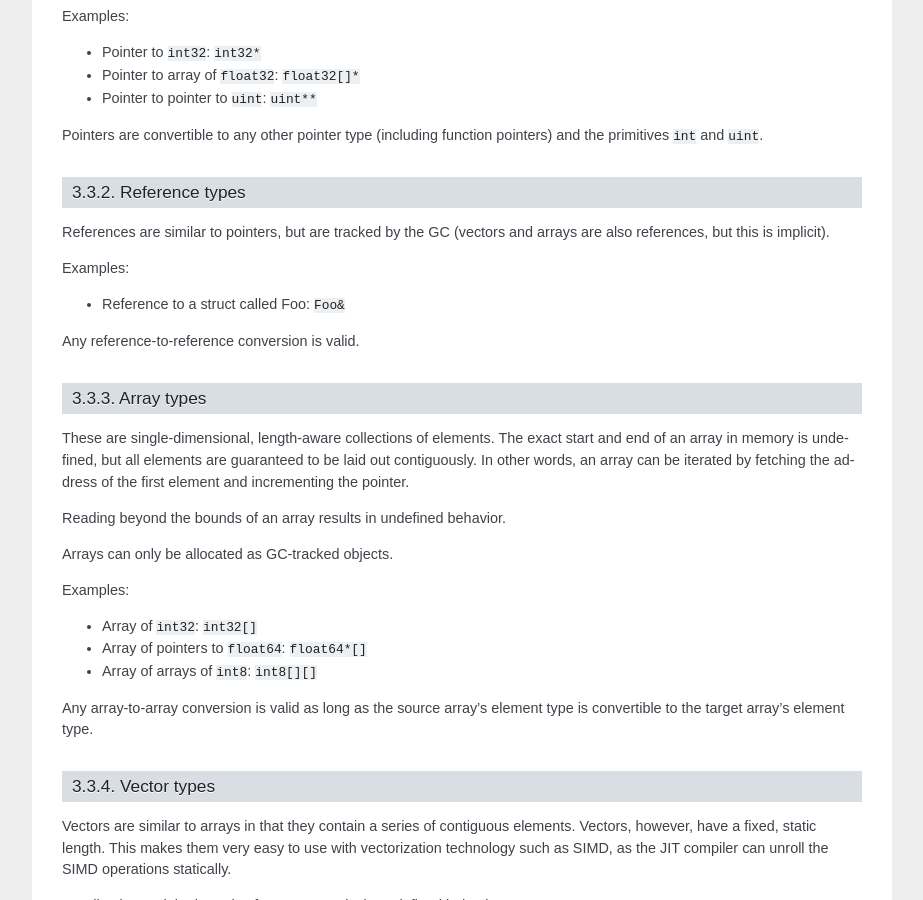
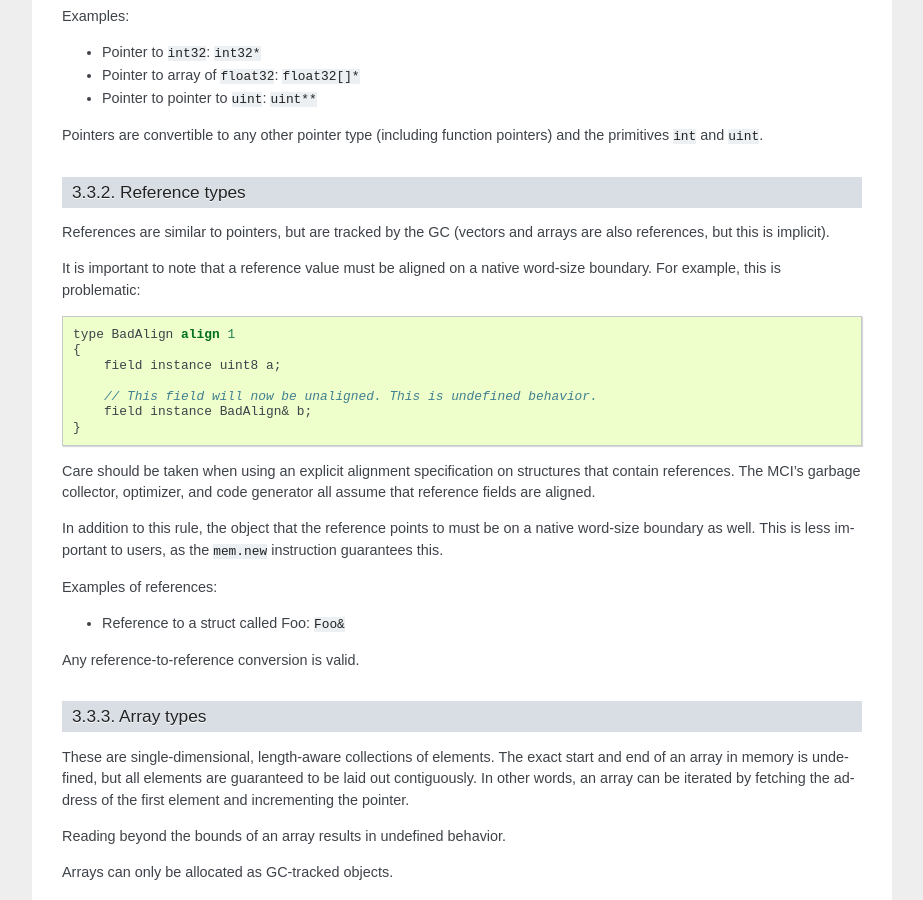
Before and after one commit to lycus/mci, a Sphinx documentation site: the page built from docs/type_system.rst, in a window 1280 px wide and 900 px high, scrolled down 2517 px. Shown: the whole window, without its empty margins (198-1121 px from the left). Built offline with Sphinx 7.4.7, drawn with Linux system fonts in a browser that asks for light colours.

Commit message:
Add some docs regarding reference alignment.

```diff
--- a/docs/concurrency.rst
+++ b/docs/concurrency.rst
@@ -18,4 +18,5 @@ reference values (this includes array and vector references). What this
 means is that dereferencing a reference (or an array/vector) will never
 result in an invalid memory access due to concurrency (save for the null
 case, naturally). Note that this is only guaranteed for references that are
-correctly aligned on a native word-size boundary.
+correctly aligned on a native word-size boundary (which is required for
+references to work correctly either way).
--- a/docs/type_system.rst
+++ b/docs/type_system.rst
@@ -159,7 +159,26 @@ Reference types
 References are similar to pointers, but are tracked by the GC (vectors
 and arrays are also references, but this is implicit).
 
-Examples:
+It is important to note that a reference value must be aligned on a native
+word-size boundary. For example, this is problematic::
+
+    type BadAlign align 1
+    {
+        field instance uint8 a;
+
+        // This field will now be unaligned. This is undefined behavior.
+        field instance BadAlign& b;
+    }
+
+Care should be taken when using an explicit alignment specification on
+structures that contain references. The MCI's garbage collector, optimizer,
+and code generator all assume that reference fields are aligned.
+
+In addition to this rule, the object that the reference points to must be on
+a native word-size boundary as well. This is less important to users, as the
+``mem.new`` instruction guarantees this.
+
+Examples of references:
 
 * Reference to a struct called Foo: ``Foo&``
 
```
Also changed, not shown: 1 other file.
